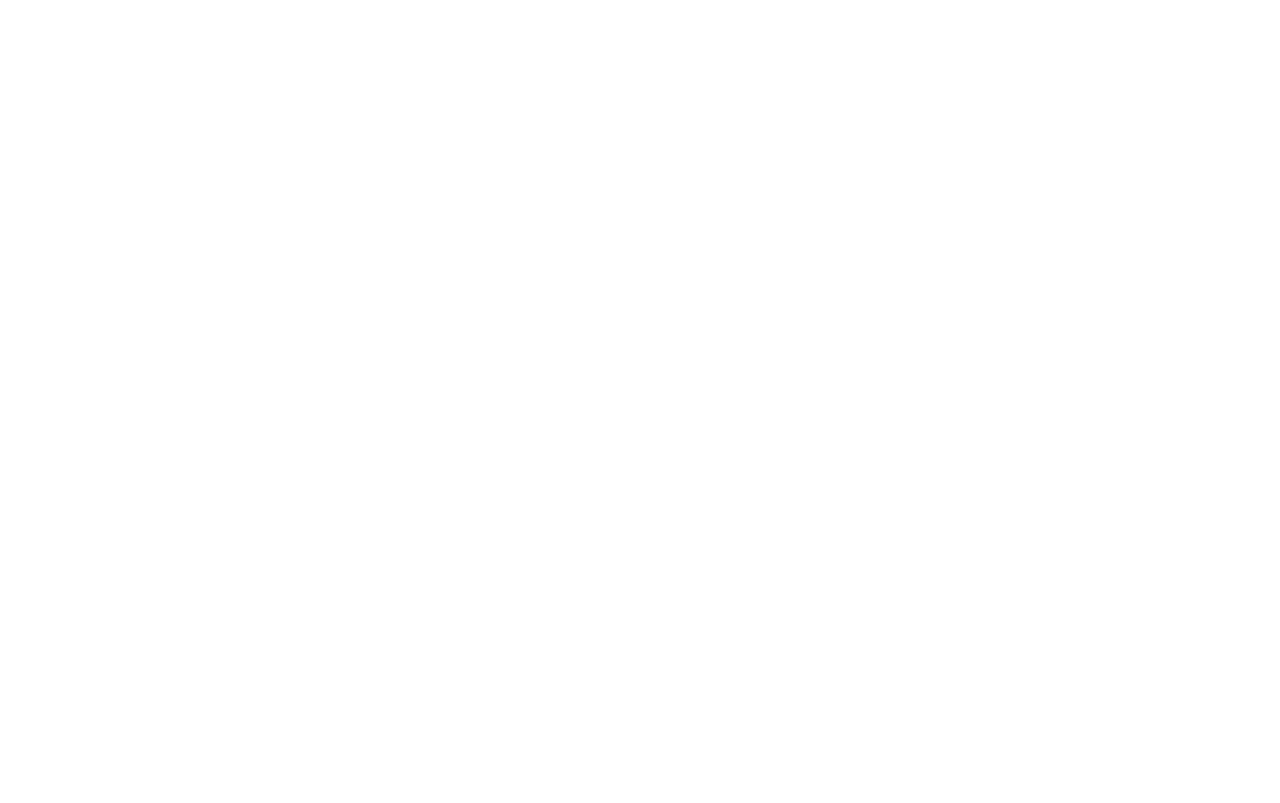
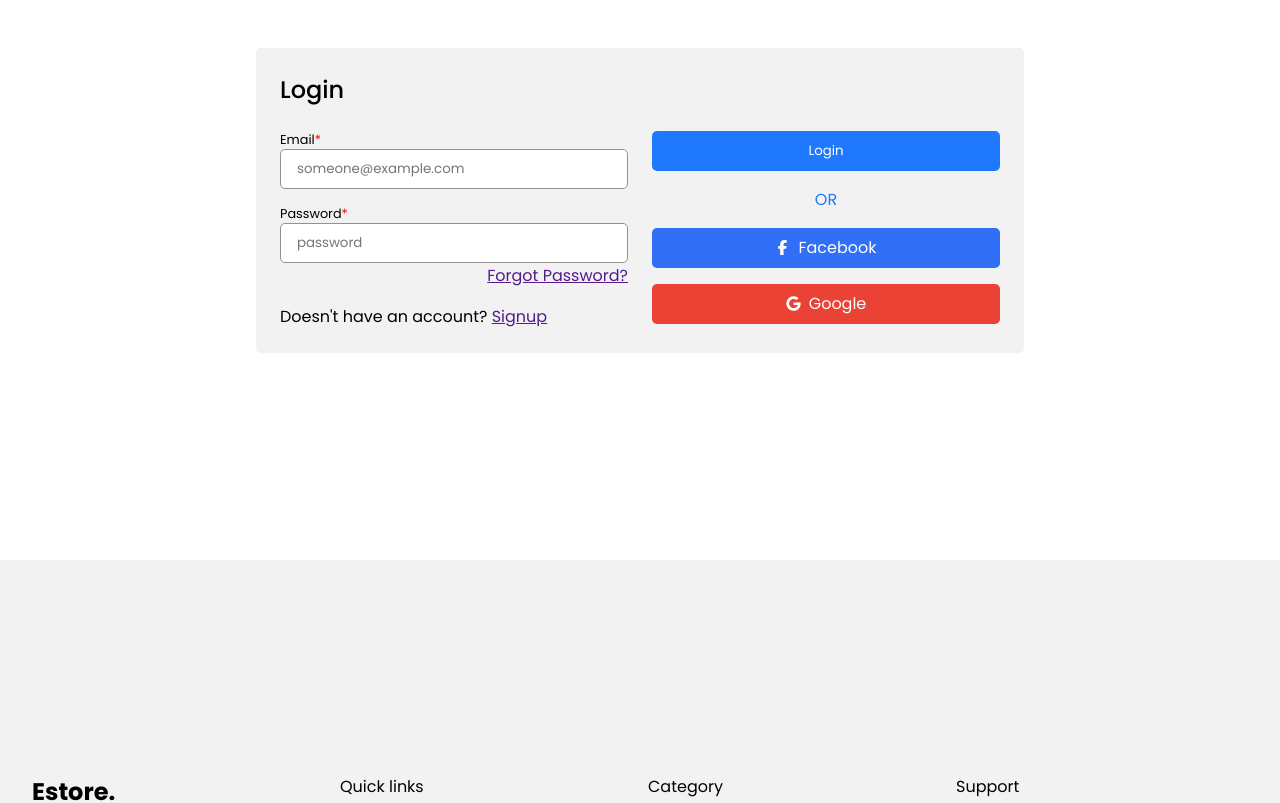
Before and after one commit to JIVAN-SUBEDI/ecommerceEstore, a Vue app: page / in a window 1280 px wide. Shown: the part 1600-2403 px from the top of the page. Before the commit the page ends 800 px from the top, so only its background shows below. Built offline with nearby package versions, Linux system fonts and the light colour scheme.

Commit message:
updated login page

```diff
--- a/src/components/othersPage/loginPage.vue
+++ b/src/components/othersPage/loginPage.vue
@@ -1,4 +1,6 @@
 <template>
+    <headerVue/>
+    <navbarVue/>
     <div class="container">
         <div class="login_container">
             <h2>Login</h2>
@@ -12,7 +14,9 @@
             <div class="col">
                 <label for="">Password<span class="text-danger">*</span></label>
                 <input type="password" placeholder="password">
+                <a href="">Forgot Password?</a>
             </div>
+            <p>Doesn't have an account? <a href="">Signup</a></p>
         </div>
         <div class="button_Container">
             <button class="login">Login</button>
@@ -23,10 +27,15 @@
         </div>
     </div>
 </div>
+<footerVue/>
 </template>
 <script>
+import navbarVue from '../navbar.vue';
+import headerVue from '../header.vue';
+import footerVue from '../footer.vue';
 export default{
     name:"loginPage",
+    components:{navbarVue,headerVue,footerVue}
 }
 </script>
 <style scoped>
@@ -40,6 +49,7 @@
     width: 60%;
     padding: 1.5rem;
     background: #f2f2f2;
+    border-radius: 5px;
 }
 .flex{
     width:100%;
@@ -50,7 +60,9 @@
 }
 
 .col{
-    display: block;
+    /* display: block; */
+    display: flex;
+    flex-direction: column;
     margin-bottom: 1rem;
 }
 .col input{
@@ -61,7 +73,7 @@
     padding: 0 1rem;
     border-radius: 5px;
 }
-h3{
+h2{
     font-weight: 500;
     margin-bottom: 1.5rem;
 }
@@ -73,10 +85,14 @@
     width: 100%;
     border-radius: 5px;
     cursor: pointer;
+    display: flex;
+    justify-content: center;
+    align-items: center;
 }
 svg{
     width: 15px;
     height: 15px;
+    fill: white;
 }
 .button_Container p{
 text-align: center;
@@ -88,9 +104,49 @@
     border: 2px solid #1f79ff;
     color: white;
 }
+.login:hover{
+    color: #1f79ff;
+    background: transparent;
+}
 .facebook{
     background:  #316FF6;
     border: 2px solid #316FF6;
+    margin-top: 1rem;
 
 }
+.facebook:hover svg {
+    fill: #316FF6;
+}
+.facebook:hover span{
+    color: #316FF6;
+
+}
+.facebook:hover{
+    background: transparent;
+}
+label{
+    font-size: 0.8rem;
+}
+.socialMedia span{
+    margin-left: 0.5rem;
+    font-size: 1rem;
+    color: white;
+}
+.google{
+    margin-top: 1rem;
+    background: #EA4335;
+    border: 2px solid #EA4335;
+}
+.google:hover{
+    background: transparent;
+}
+.google:hover span{
+    color: #EA4335;
+}
+.google:hover svg{
+    fill: #EA4335;
+}
+.col a{
+    text-align: right;
+}
 </style>
```
